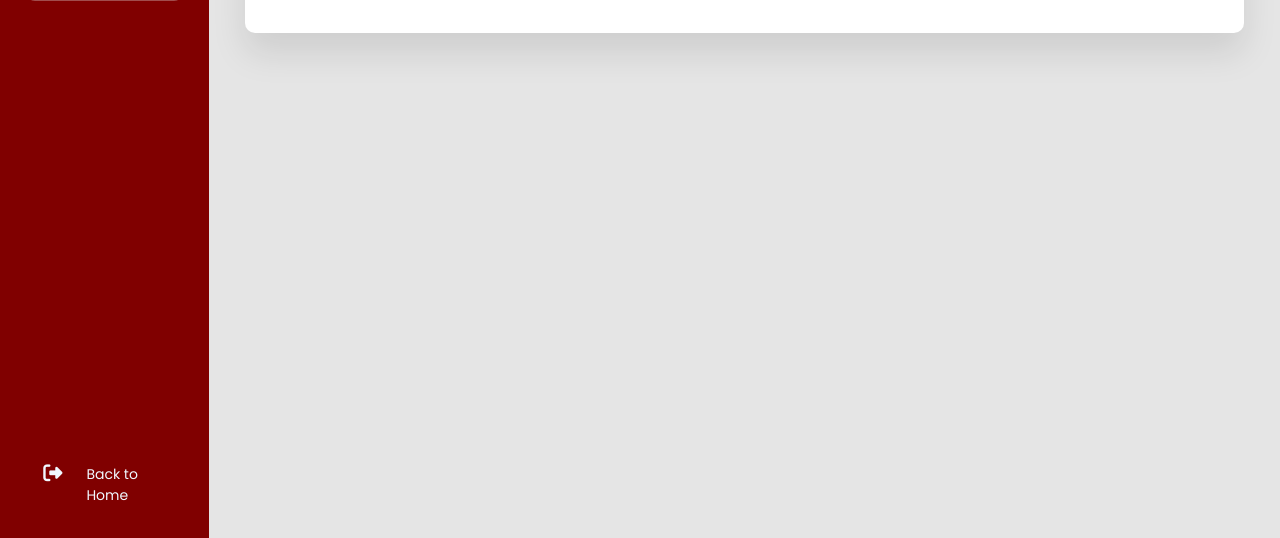
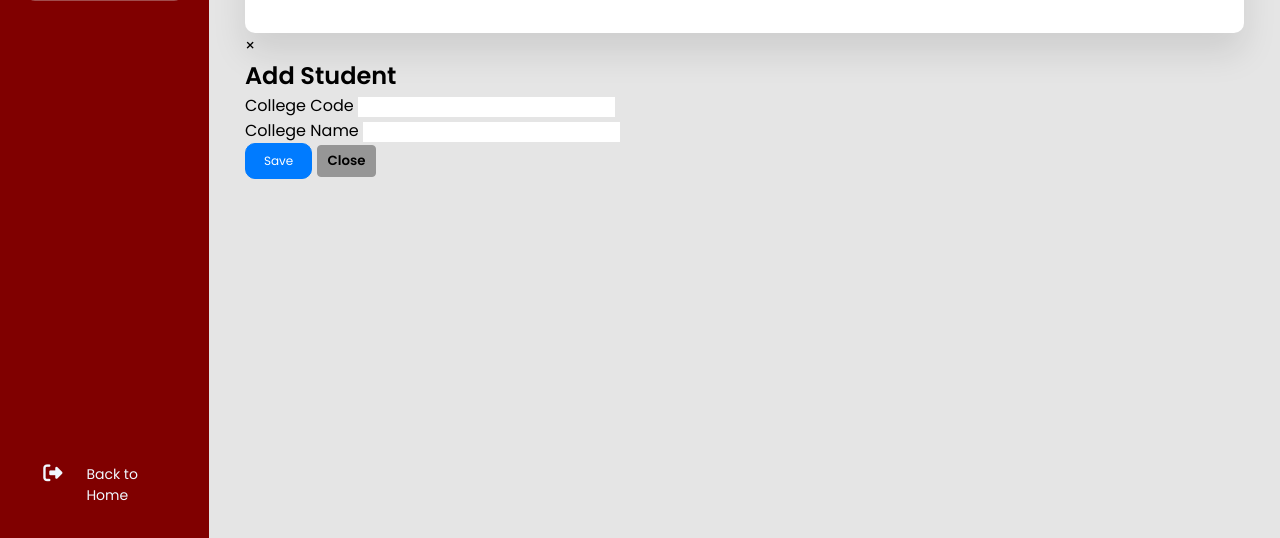
Before and after one commit to fkvasir/Student-Information-System-using-Flask, a Flask app: page /colleges in a window 1280 px wide. Shown: the part 262-800 px from the top of the page. Run offline with Flask 3, Linux system fonts and the light colour scheme; data that the repository does not hold is empty; some libraries are stand-ins or nearby versions.

Commit message:
features::modals

```diff
--- a/app.py
+++ b/app.py
@@ -13,7 +13,7 @@ def connect_to_database():
 # Set up routes
 app.register_blueprint(students_bp, url_prefix='/')
 app.register_blueprint(courses_bp, url_prefix='/')
-app.register_blueprint(colleges_bp, url_prefix='/')
+app.register_blueprint(colleges_bp, url_prefix='/colleges')
 
 # Index route
 @app.route('/')
--- a/routes/colleges_bp.py
+++ b/routes/colleges_bp.py
@@ -7,7 +7,7 @@ colleges_bp = Blueprint('colleges_bp', __name__, template_folder='templates')
 def colleges_default():
     return redirect(url_for('colleges_bp.colleges_route'))
 
-@colleges_bp.route('/colleges')
+@colleges_bp.route('/colleges-list')
 def colleges_route():
     colleges_data = get_colleges()
     return render_template('college.html', active_page='colleges', colleges_data=colleges_data)
--- a/static/script.js
+++ b/static/script.js
@@ -1,33 +1,25 @@
-// Get the modal element
 var modal = document.getElementById("addStudentModal");
 
-// Get the button that opens the modal
 var addButton = document.getElementById("addButton");
 
-// Get the button elements inside the modal
-var closeBtn = document.getElementById("closeAddModal");
+var closeBtn = document.getElementById("closeBtn");
 var saveBtn = document.getElementById("saveData");
+const btnPopup = document.querySelector('.btnLogin-popup');
 
-// When the user clicks the "Add" button, open the modal
 addButton.onclick = function () {
     modal.style.display = "block";
 };
 
-// When the user clicks the close button, close the modal
 closeBtn.onclick = function () {
     modal.style.display = "none";
 };
 
-// When the user clicks the save button, save data and close the modal
+
 saveBtn.onclick = function () {
-    // Handle saving data
-    // Example: You can use an AJAX request to save data to the server
 
-    // Close the modal
     modal.style.display = "none";
 };
 
-// When the user clicks anywhere outside the modal, close it
 window.onclick = function (event) {
     if (event.target == modal) {
         modal.style.display = "none";
--- a/static/students.css
+++ b/static/students.css
@@ -194,6 +194,13 @@ table thead tr{
 .table tbody tr:last-of-type{
     border-bottom: 2px solid #34AF6D;
 }
+.button-container {
+    display: flex;
+    justify-content: space-between;
+    align-items: center;
+    margin-bottom: 10px;
+}
+/* Primary Button--Add|Save */
 .primary-button {
     background-color: #007BFF;
     color: #fff;
@@ -205,13 +212,6 @@ table thead tr{
     top: 0;
     right: 0;
 }
-.button-container {
-    display: flex;
-    justify-content: space-between;
-    align-items: center;
-    margin-bottom: 10px;
-}
-
 .primary-button:hover, .primary-button:focus {
     background-color: #0056b3;
 }
@@ -222,6 +222,7 @@ table thead tr{
     justify-content: space-between;
     align-items: center;
 }
+/* Edit Button */
 .custom-edit-button {
     background-color: #ffc107;
     color: #000;
@@ -234,6 +235,7 @@ table thead tr{
 .custom-edit-button:hover {
     background-color: #c69502;
 }
+/* Delete Button */
 .custom-delete-button {
     background-color: #dc3545;
     color: #fff;
@@ -246,38 +248,44 @@ table thead tr{
 .custom-delete-button:hover {
     background-color: #a90a1a;
 }
+/* Modals */
 .modal {
-    display: none;
-    position: fixed;
-    z-index: 1;
-    left: 0;
-    top: 0;
-    width: 100%;
-    height: 100%;
-    background-color: rgba(0, 0, 0, 0.4);
+
 }
+.modal-dialog {
 
-/* Modal dialog */
-.modal-dialog {
-    background-color: #fff;
-    margin: 15% auto;
-    padding: 20px;
-    width: 50%;
 }
+.modal-content {
 
-/* Modal header */
+}
 .modal-header {
-    padding: 10px;
-    background-color: #f2f2f2;
+
 }
+.modal-header h2{
 
-/* Modal close button */
-.close {
-    float: right;
+}
+.modal-body {
+
+}
+.inputBox {
+
+}
+.inputBox .label{
+
+}
+.inputBox input{
+
+}
+/* Close Button */
+.custom-close-button {
+    background-color: #969696;
+    color: #000;
+    border: 1px solid #969696;
+    padding: 5px 10px;
+    border-radius: 4px;
     cursor: pointer;
+    font-weight: bold;
 }
-
-/* Modal body */
-.modal-body {
-    padding: 10px;
+.custom-close-button:hover {
+    background-color: #686767;
 }
--- a/templates/college.html
+++ b/templates/college.html
@@ -50,35 +50,18 @@
                 <div class="modal-body">
                     <form id="addStudentForm">
                         <div class="mb-3">
-                            <label for="studentID" class="form-label">Student ID</label>
-                            <input type="text" class="form-control" id="studentID" name="studentID" required>
+                            <label for="collegeCode" class="form-label">College Code</label>
+                            <input type="text" class="form-control" id="collegeCode" name="collegeCode" required>
                         </div>
                         <div class="mb-3">
-                            <label for="studentFname" class="form-label">First Name</label>
-                            <input type="text" class="form-control" id="studentFname" name="studentFname" required>
+                            <label for="collegeName" class="form-label">College Name</label>
+                            <input type="text" class="form-control" id="collegeName" name="collegeName" required>
                         </div>
-                        <div class="mb-3">
-                            <label for="studentLname" class="form-label">Last Name</label>
-                            <input type="text" class="form-control" id="studentLname" name="studentLname" required>
-                        </div>
-                        <div class="mb-3">
-                            <label for="course" class="form-label">Course</label>
-                            <input type="text" class="form-control" id="course" name="course" required>
-                        </div>
-                        <div class="mb-3">
-                            <label for="year" class="form-label">Year</label>
-                            <input type="text" class="form-control" id="year" name="year" required>
-                        </div>
-                        <div class="mb-3">
-                            <label for="gender" class="form-label">Gender</label>
-                            <input type="text" class="form-control" id="gender" name="gender" required>
-                        </div>
-                        <button type="button" class="custom-close-button" id="closeAddModal">Close</button>
-                        <button type="submit" class="primary-button">Save</button>
+                        <button type="submit" class="primary-button" id="saveBtn">Save</button>
+                        <button type="button" class="custom-close-button" id="closeBtn">Close</button>
                     </form>
                 </div>
             </div>
         </div>
     </div>
-
 {% endblock %}
--- a/templates/layouts.html
+++ b/templates/layouts.html
@@ -24,7 +24,7 @@
                     <span>Courses</span></a>
             </li>
             <li class="{{ 'active' if active_page == 'colleges' else '' }}">
-                <a href="{{ url_for('colleges') }}">
+                <a href="{{ url_for('colleges_bp.colleges_route') }}">
                     <i class="fa-solid fa-graduation-cap"></i>
                     <span>Colleges</span>
                 </a>
```
Also changed, not shown: templates/courses.html (+5 -17 lines), templates/students.html (+9 -10 lines).
